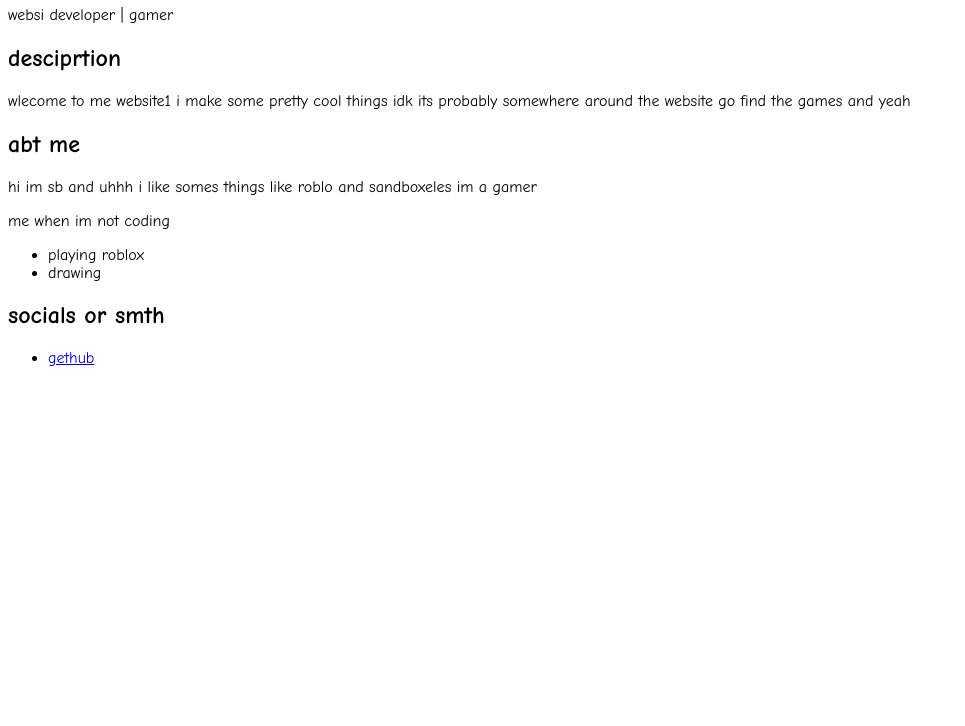
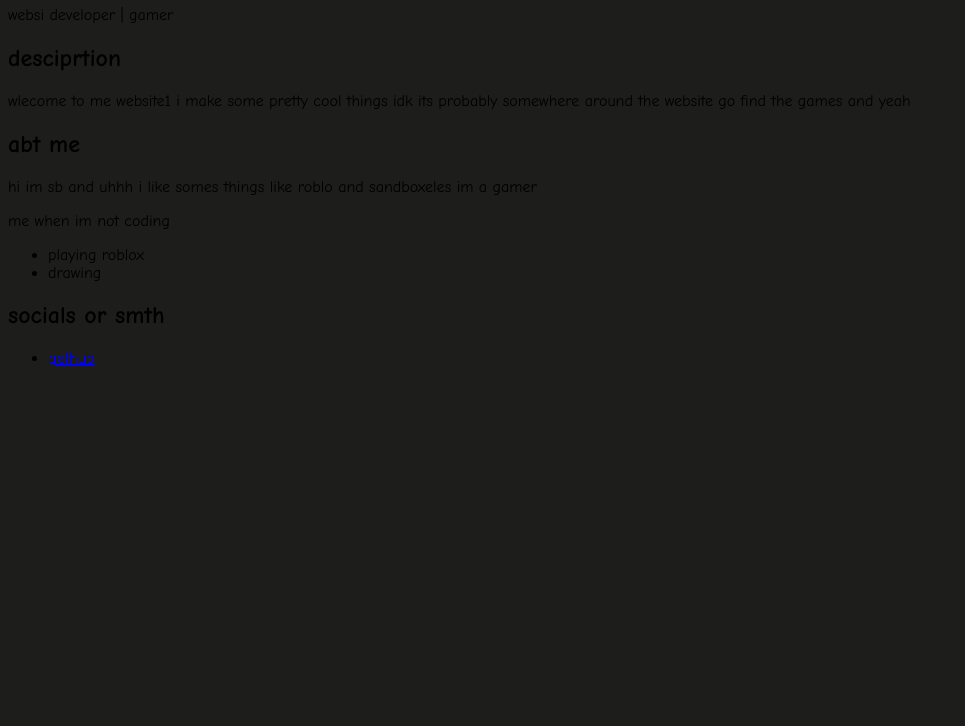
Before and after one commit to stefanblox/wesbsite, a plain HTML site: page index.html in a window 1280 px wide. Shown: the part 74-800 px from the top of the page, without its empty margins (0-965 px from the left). Drawn offline with Linux system fonts and the light colour scheme.

Commit message:
Update index.html colors th

```diff
--- a/index.html
+++ b/index.html
@@ -6,6 +6,7 @@
     <style>
         body {
             font-family: "Comic Sans MS", "Comic Sans", cursive;
+            background-color: #1d1d1c;
         }
     </style>
 </head>
@@ -19,7 +20,8 @@
     <!-- dinscription -->
     <section>
         <h2>desciprtion</h2>
-        <p>wlecome to me website1 i make some pretty cool things idk its probably somewhere around the website go find the games and yeah</p>
+        <p>wlecome to me website1 i make some pretty cool things idk its probably
+            somewhere around the website go find the games and yeah</p>
     </section>
 
     <!-- abotu me -->
```
